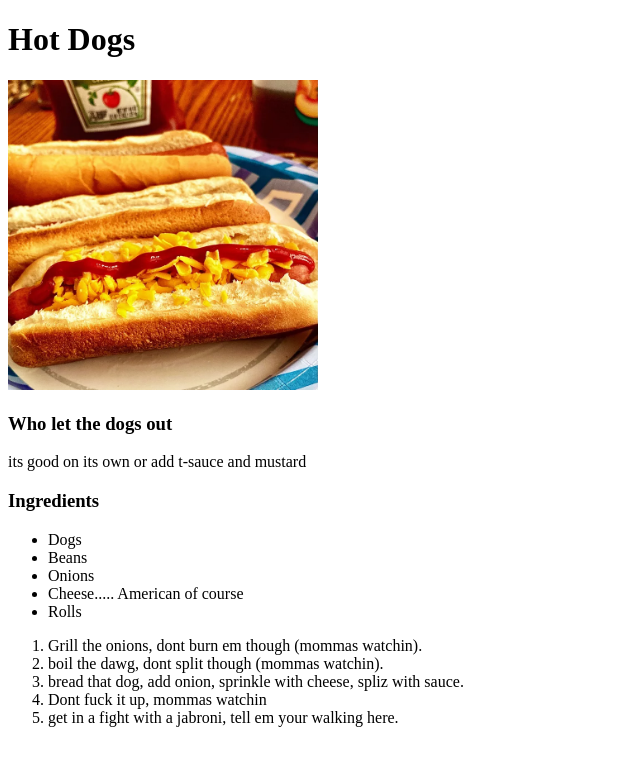
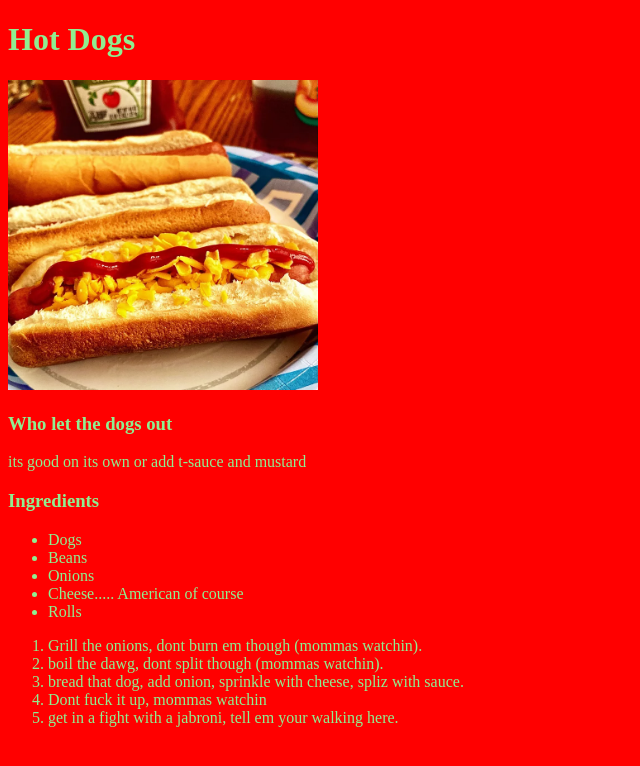
Before and after one commit to SnP-Squid/cook-w-jez, a plain HTML site: page recipes/hot-dogs.html in a window 1280 px wide. Shown: the whole page, without its empty margins (0-640 px from the left). Drawn offline with Linux system fonts and the light colour scheme.

Commit message:
Added css file, styled webpage and added new image of chef

```diff
--- a/recipes/hot-dogs.html
+++ b/recipes/hot-dogs.html
@@ -3,6 +3,8 @@
 <head>
     <meta charset="UTF-8">
     <meta name="viewport" content="width=device-width, initial-scale=1.0">
+    <meta http-equiv="X-UA-Compatible" content="IE=edge">
+    <link rel="stylesheet" href="../style.css" />
     <title>Hot Dog Recipe</title>
 </head>
 <body>
--- /dev/null
+++ b/style.css
@@ -0,0 +1,8 @@
+body {
+  background-color: red;
+  color: lightgreen;
+}
+
+h1 {
+    color: lightgreen;
+  }
```
Also changed, not shown: index.html (+6 -0 lines), recipes/nachos.html (+3 -1 lines), recipes/pork-belly.html (+2 -0 lines), recipes/img/crazy.jpeg (added).
